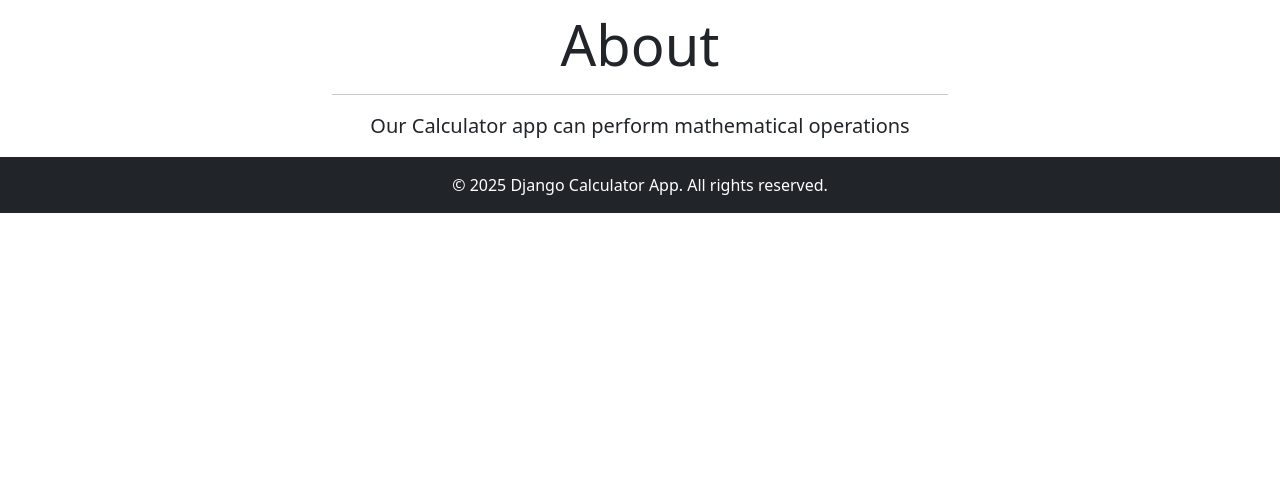
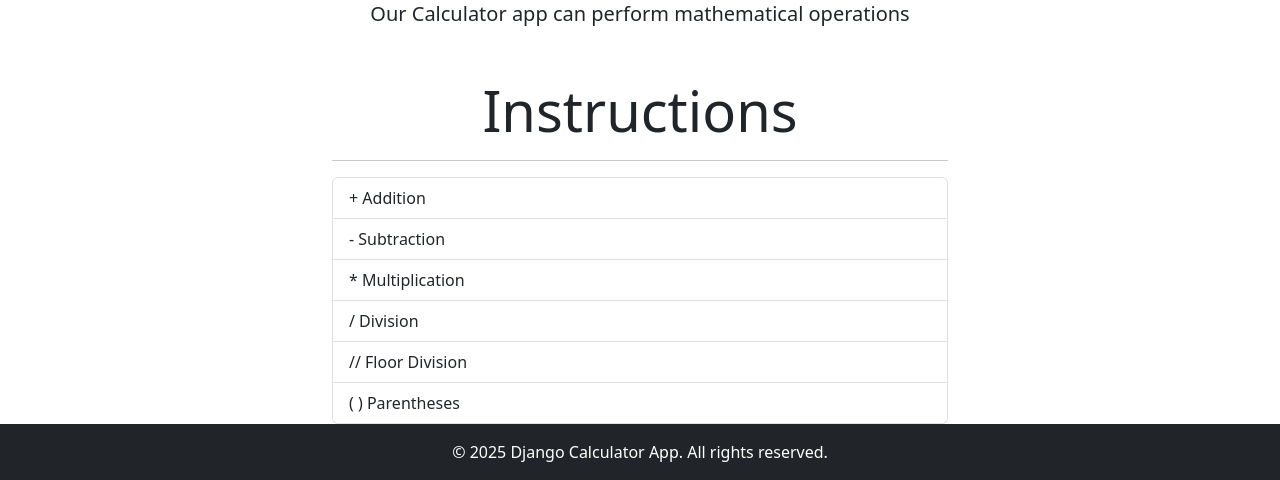
Before and after one commit to king-luvaha/django-calculator-app, a Django app: template djangoprojects/templates/calculatorapp/index.html in a window 1280 px wide. Shown: the part 575-1055 px from the top of the page. Before the commit the page ends 788 px from the top, so only its background shows below. Run offline with Django 5.2, Linux system fonts and the light colour scheme; the template is opened without the code that fills it, so the values that code supplies are empty.

Commit message:
Added Instructions section

```diff
--- a/djangoprojects/templates/calculatorapp/index.html
+++ b/djangoprojects/templates/calculatorapp/index.html
@@ -13,9 +13,7 @@
     />
   </head>
   <body>
-    <h1>Django Calculator App</h1>
-
-    <nav class="navbar navbar-expand-lg bg-body-tertiary">
+    <nav class="navbar navbar-expand-lg bg-body-tertiary fixed-top">
       <div class="container-fluid">
         <a class="navbar-brand" href="#">Django Calculator App</a>
 
@@ -36,6 +34,10 @@
             <li class="nav-item">
               <a class="nav-link" href="#about">About</a>
             </li>
+
+            <li class="nav-item">
+              <a class="nav-link" href="#instructions">Instructions</a>
+            </li>
           </ul>
         </div>
       </div>
@@ -47,7 +49,7 @@
           <img class="img-fluid" src="{% static 'main.jpg' %}">
           <div class="card">
             <div class="card-body">
-              <form method="GET" action="#">
+              <form method="GET" action="{% url 'submitquery'%}">
                 <div class="mb-3">
                   <input type="search" class="form-control" name="query" id="query">
                 </div>
@@ -79,6 +81,23 @@
           </p>
         </div>
       </div>
+
+      <div class="row">
+        <div class="col-md-6" style="margin: 2rem auto 0 auto;">
+          <p class="display-4" id="instructions" name="about" style="text-align: center;">
+            Instructions
+          </p>
+          <hr>
+          <ul class="list-group">
+            <li class="list-group-item">+ Addition</li>
+            <li class="list-group-item">- Subtraction</li>
+            <li class="list-group-item">* Multiplication</li>
+            <li class="list-group-item">/ Division</li>
+            <li class="list-group-item">// Floor Division</li>
+            <li class="list-group-item">( ) Parentheses</li>
+          </ul>
+        </div>
+      </div>
     </main>
 
     <!-- Footer -->
```
